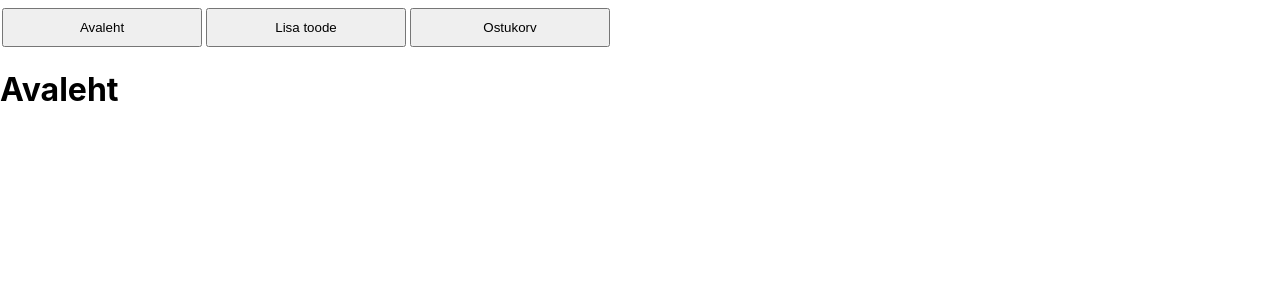
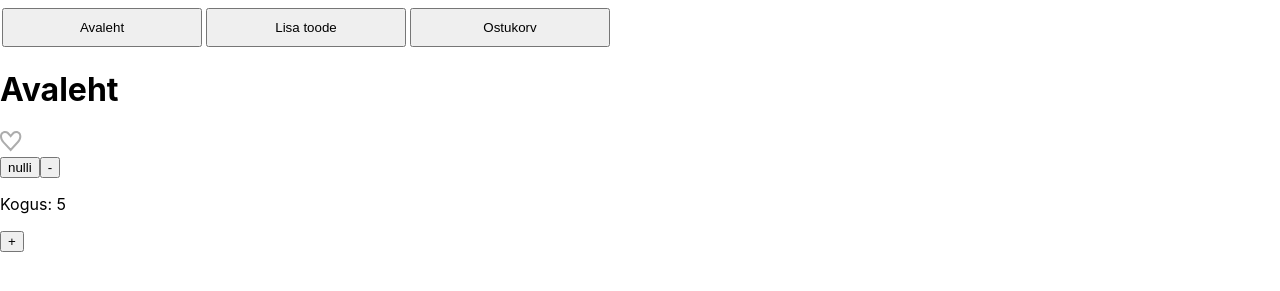
Before and after one commit to alandaron/React-10-2022, a React (Create React App) app in the folder veebipood/: page / in a window 1280 px wide. Shown: the part 241-532 px from the top of the page. Built offline with nearby package versions, Linux system fonts and the light colour scheme.

Commit message:
useState, useRef, dünaamiline väljakuvamine, onClick

```diff
--- a/veebipood/src/App.js
+++ b/veebipood/src/App.js
@@ -3,6 +3,12 @@ import "./App.css";
 import Avaleht from "./pages/Avaleht";
 import LisaToode from "./pages/LisaToode";
 import Ostukorv from "./pages/Ostukorv";
+import HaldaTooteid from "./pages/HaldaTooteid";
+import Meist from "./pages/Meist";
+import MuudaToode from "./pages/MuudaToode";
+import Poed from "./pages/Poed";
+import Seaded from "./pages/Seaded";
+import YksikToode from "./pages/YksikToode";
 
 function App() {
 	return (
@@ -29,6 +35,12 @@ function App() {
 				<Route path="" element={<Avaleht />} />
 				<Route path="lisa-toode" element={<LisaToode />} />
 				<Route path="ostukorv" element={<Ostukorv />} />
+				<Route path="halda-tooteid" element={<HaldaTooteid />} />
+				<Route path="meist" element={<Meist />} />
+				<Route path="muuda-toode" element={<MuudaToode />} />
+				<Route path="poed" element={<Poed />} />
+				<Route path="seaded" element={<Seaded />} />
+				<Route path="toode" element={<YksikToode />} />
 			</Routes>
 		</div>
 	);
--- a/veebipood/src/pages/Avaleht.js
+++ b/veebipood/src/pages/Avaleht.js
@@ -1,7 +1,38 @@
+import { useState } from "react";
+
 function Avaleht() {
+	const [like, uuendaLike] = useState(false);
+
+	const [kogus, uuendaKogus] = useState(5);
+
+	const v2henda = () => {
+		uuendaKogus(kogus - 1);
+	};
+
+	const suurenda = () => {
+		uuendaKogus(kogus + 1);
+	};
+
+	const nulli = () => {
+		uuendaKogus(0);
+	};
+
 	return (
 		<div>
 			<h1>Avaleht</h1>
+			{like === true && (
+				<img onClick={() => uuendaLike(false)} src="/liked.svg" alt="" />
+			)}
+			{like === false && (
+				<img onClick={() => uuendaLike(true)} src="/not-liked.svg" alt="" />
+			)}
+			<br />
+			{kogus > 0 && <button onClick={nulli}>nulli</button>}
+			<button disabled={kogus === 0} onClick={v2henda}>
+				-
+			</button>
+			<p>Kogus: {kogus}</p>
+			<button onClick={suurenda}>+</button>
 		</div>
 	);
 }
--- /dev/null
+++ b/veebipood/src/pages/HaldaTooteid.js
@@ -0,0 +1,9 @@
+function HaldaTooteid() {
+	return (
+		<div>
+			<div>Halda tooteid</div>
+		</div>
+	);
+}
+
+export default HaldaTooteid;
--- a/veebipood/src/pages/LisaToode.js
+++ b/veebipood/src/pages/LisaToode.js
@@ -1,7 +1,26 @@
+import { useRef, useState } from "react";
+
 function LisaToode() {
+	const [sonum, uuendaSonum] = useState("");
+	const nimiRef = useRef();
+
+	const lisa = () => {
+		if (nimiRef.current.value.trim() === "") {
+			uuendaSonum("Sa ei saa tühja nimega toodet sisestada!");
+			nimiRef.current.value = "";
+		} else {
+			uuendaSonum("Uus toode lisatud: " + nimiRef.current.value);
+			nimiRef.current.value = "";
+		}
+	};
+
 	return (
 		<div>
 			<h1>Lisa uus toode</h1>
+			<div>{sonum}</div>
+			<label>Toote nimi </label>
+			<input ref={nimiRef} type="text" />
+			<button onClick={lisa}>Sisesta</button>
 		</div>
 	);
 }
--- /dev/null
+++ b/veebipood/src/pages/Meist.js
@@ -0,0 +1,9 @@
+function Meist() {
+	return (
+		<div>
+			<div>Meist</div>
+		</div>
+	);
+}
+
+export default Meist;
--- /dev/null
+++ b/veebipood/src/pages/MuudaToode.js
@@ -0,0 +1,9 @@
+function MuudaToode() {
+	return (
+		<div>
+			<div>Muuda toode</div>
+		</div>
+	);
+}
+
+export default MuudaToode;
--- /dev/null
+++ b/veebipood/src/pages/Poed.js
@@ -0,0 +1,9 @@
+function Poed() {
+	return (
+		<div>
+			<div>Poed</div>
+		</div>
+	);
+}
+
+export default Poed;
--- /dev/null
+++ b/veebipood/src/pages/Seaded.js
@@ -0,0 +1,9 @@
+function Seaded() {
+	return (
+		<div>
+			<div>Seaded</div>
+		</div>
+	);
+}
+
+export default Seaded;
--- /dev/null
+++ b/veebipood/src/pages/YksikToode.js
@@ -0,0 +1,9 @@
+function YksikToode() {
+	return (
+		<div>
+			<div>Üksik toode</div>
+		</div>
+	);
+}
+
+export default YksikToode;
```
Also changed, not shown: veebipood/public/liked.svg (added), veebipood/public/not-liked.svg (added).
